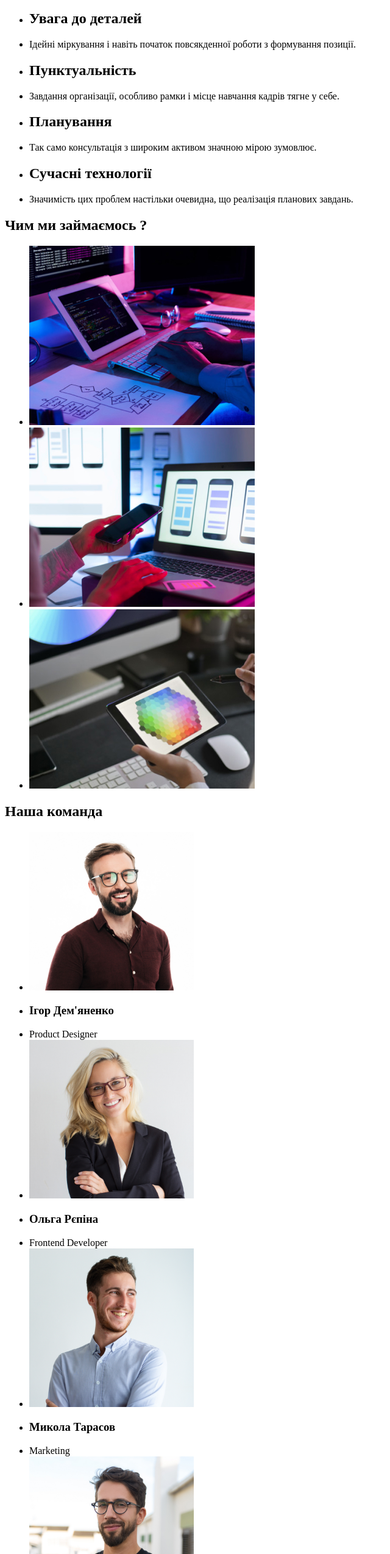
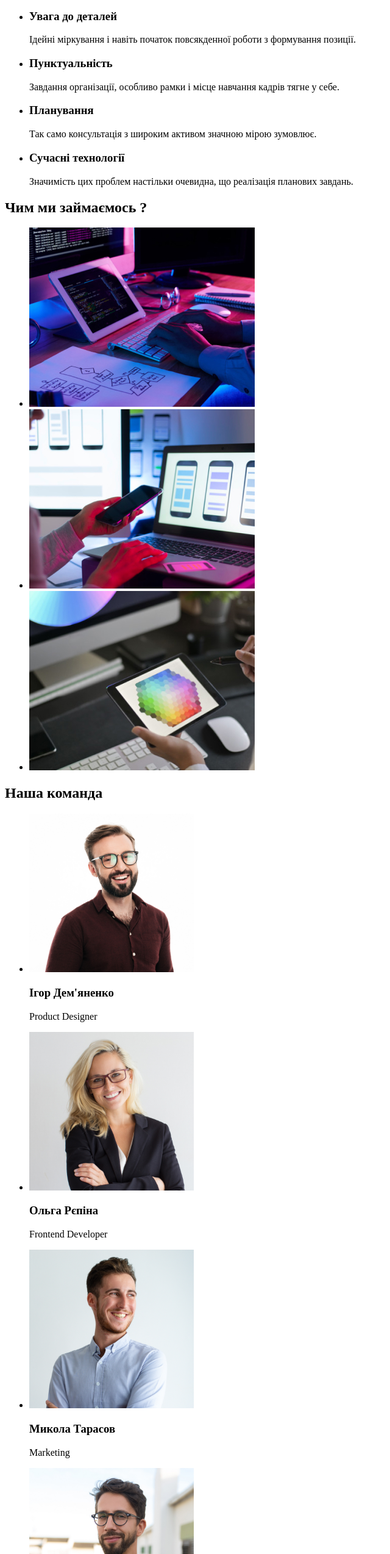
Before and after one commit to xenonsequences/kolisnichenko-dmytro-IPZ-32, a plain HTML site: page index.html in a window 1280 px wide. Shown: the part 252-2800 px from the top of the page at 61% size, without its empty margins (0-640 px from the left). Drawn offline with Linux system fonts and the light colour scheme.

Commit message:
Правки
Зробив правки

```diff
--- a/index.html
+++ b/index.html
@@ -9,16 +9,16 @@
   <body>
 
     <header class="header">
-      <a href="">WebStudio</a>
+      <a href="main.html">WebStudio</a>
        <nav>
          <ul>
-          <li><a href="">Студія</a></li>
-          <li><a href="">Портфоліо</a></li>
-          <li><a href="">Контакти</a></li>
+          <li><a href="#">Студія</a></li>
+          <li><a href="#">Портфоліо</a></li>
+          <li><a href="#">Контакти</a></li>
          </ul>
          <ul>
-          <li><a href="info@devstudio.com">info@devstudio.com</a></li>
-          <li><a href="+380961111111">+38 096 111 11 11</a></li>
+          <li><a href="mailto:info@devstudio.com">info@devstudio.com</a></li>
+          <li><a href="tel:+380961111111">+38 096 111 11 11</a></li>
          </ul>
        </nav>
     </header>
@@ -26,44 +26,68 @@
     <main class="main">
       <h1>Ефективні рішення вашого бізнесу</h1>
       <button type="button">Замовити послугу</button>
+      <div>
         <ul>
-        <li><h2>Увага до деталей</h2></li>
-        <li>Ідейні міркування і навіть початок повсякденної роботи з формування позиції.</li>
-        <li><h2>Пунктуальність</h2></li>
-        <li>Завдання організації, особливо рамки і місце навчання кадрів тягне у себе.</li>
-        <li><h2>Планування</h2></li>
-        <li>Так само консультація з широким активом значною мірою зумовлює.</li>
-        <li><h2>Сучасні технології</h2></li>
-        <li>Значимість цих проблем настільки очевидна, що реалізація планових завдань.</li>
+          <li>
+            <h3>Увага до деталей</h3>
+            <p>Ідейні міркування і навіть початок повсякденної роботи з формування позиції.</p>
+          </li>
+          <li>
+            <h3>Пунктуальність</h3>
+            <p>Завдання організації, особливо рамки і місце навчання кадрів тягне у себе.</p>
+          </li>
+          <li>
+            <h3>Планування</h3>
+            <p>Так само консультація з широким активом значною мірою зумовлює.</p>
+          </li>
+          <li>
+            <h3>Сучасні технології</h3>
+            <p>Значимість цих проблем настільки очевидна, що реалізація планових завдань.</p>
+          </li>
         </ul>
+      </div>
       <h2>Чим ми займаємось ?</h2>
+      <div>
         <ul>
-        <li><img src="images/box_1.jpg" alt="photo1" width="370" height="294"></li>
-        <li><img src="images/box_2.jpg" alt="photo2" width="370" height="294"></li>
-        <li><img src="images/box_3.jpg" alt="photo3" width="370" height="294"></li>
+          <li><img src="images/box_1.jpg" alt="programming" width="370" height="294"></li>
+          <li><img src="images/box_2.jpg" alt="desighning" width="370" height="294"></li>
+          <li><img src="images/box_3.jpg" alt="color scheme" width="370" height="294"></li>
         </ul>
+      </div>
       <h2>Наша команда</h2>
+      <div>
         <ul>
-        <li><img src="images/team_card_1.jpg" alt="Igor_Demyanchenko" width="270" height="260"></li>
-        <li><h3>Ігор Дем'яненко</h3></li>
-        <li>Product Designer</li>
-        <li><img src="images/team_card_2.jpg" alt="Olga_Repina" width="270" height="260"></li>
-        <li><h3>Ольга Рєпіна</h3></li>
-        <li>Frontend Developer</li>
-        <li><img src="images/team_card_3.jpg" alt="Mykola_Tarasov" width="270" height="260"></li>
-        <li><h3>Микола Тарасов</h3></li>
-        <li>Marketing</li>
-        <li><img src="images/team_card_4.jpg" alt="Michael_Ermakov" width="270" height="260"></li>
-        <li><h3>Михайло Єрмаков</h3></li>
-        <li>UI Designer</li>
+          <li>
+            <img src="images/team_card_1.jpg" alt="Igor_Demyanchenko" width="270" height="260">
+            <h3>Ігор Дем'яненко</h3>
+            <p>Product Designer</p>
+          </li>
+          <li>
+            <img src="images/team_card_2.jpg" alt="Olga_Repina" width="270" height="260">
+            <h3>Ольга Рєпіна</h3>
+            <p>Frontend Developer</p>
+          </li>
+          <li>
+            <img src="images/team_card_3.jpg" alt="Mykola_Tarasov" width="270" height="260">
+            <h3>Микола Тарасов</h3>
+            <p>Marketing</p>
+          </li>
+          <li>
+            <img src="images/team_card_4.jpg" alt="Michael_Ermakov" width="270" height="260">
+            <h3>Михайло Єрмаков</h3>
+            <p>UI Designer</p>
+          </li>
         </ul>
+      </div>
     </main>
 
     <footer class="footer">
-      <a href="">WebStudio</a>
-      <address>м.Київ, пр-т Лесі Українки, 26</address>
+      <a href="index.html">WebStudio</a>
+      <address>
+        <p>м.Київ, пр-т Лесі Українки, 26</p>
         <a href="info@devstudio.com">info@devstudio.com</a>
         <a href="+380961111111">+38 096 111 11 11</a>
+      </address>
     </footer>
 
   </body>
```
Lines whose indentation alone changed are shown as unchanged.
